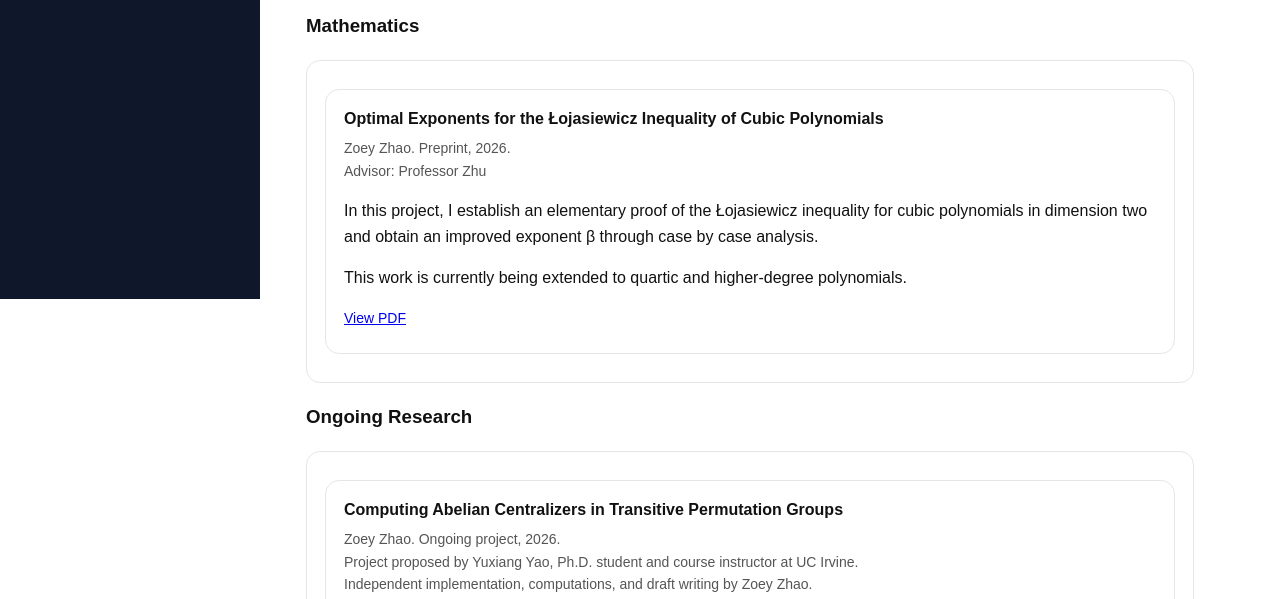
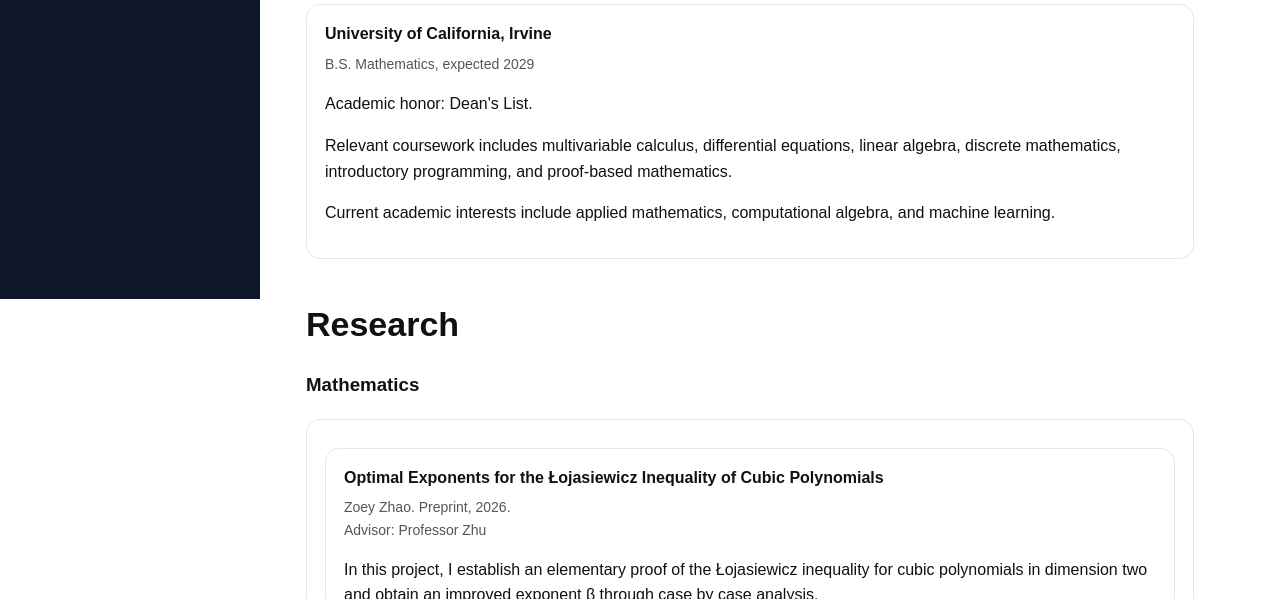
Before and after one commit to zoeyzhaox/zoeyzhaox.github.io, a plain HTML site: page index.html in a window 1280 px wide. Shown: the part 501-1100 px from the top of the page. Drawn offline with Linux system fonts and the light colour scheme.

Commit message:
Add education section to index.html
Added education section with details about university and coursework.

```diff
--- a/index.html
+++ b/index.html
@@ -197,6 +197,35 @@
 
         </div>
       </div>
+
+      <section id="education">
+        <h2>Education</h2>
+
+        <div class="card">
+          <p class="card-title">
+            University of California, Irvine
+          </p>
+
+          <p class="meta">
+            B.S. Mathematics, expected 2029
+          </p>
+
+          <p>
+            Academic honor: Dean's List.
+          </p>
+
+          <p>
+            Relevant coursework includes multivariable calculus, differential equations,
+            linear algebra, discrete mathematics, introductory programming, and
+            proof-based mathematics.
+          </p>
+
+          <p>
+            Current academic interests include applied mathematics, computational algebra,
+            and machine learning.
+          </p>
+        </div>
+      </section>
 
       <section id="research">
         <h2>Research</h2>
```
